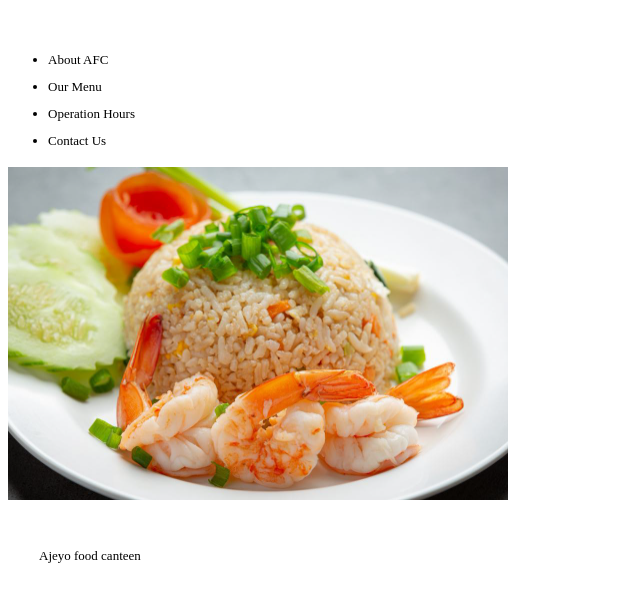
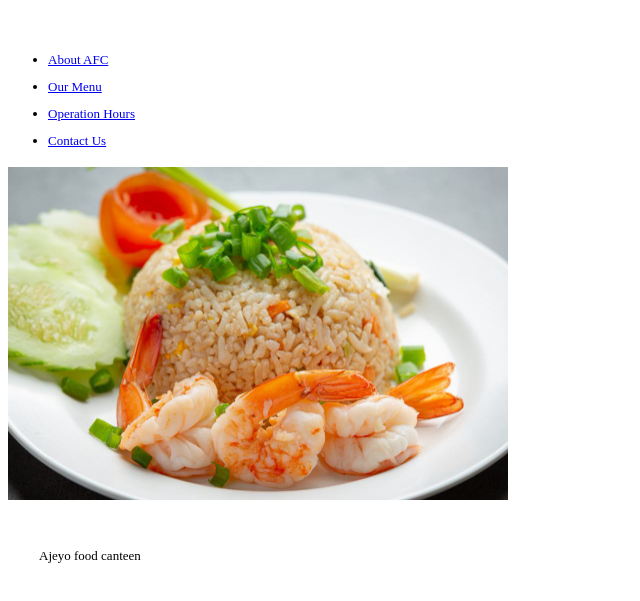
Before and after one commit to okesanjofathia/AJEYO-APP, a plain HTML site: page index.html in a window 1280 px wide. Shown: the part 81-682 px from the top of the page, without its empty margins (0-640 px from the left). Drawn offline with Linux system fonts and the light colour scheme.

Commit message:
Ajeyo App

```diff
--- a/index.html
+++ b/index.html
@@ -24,10 +24,10 @@
     </header>
     <div>
       <ul style="line-height: 27px; font-style: normal; font-size: small">
-        <li>About AFC</li>
-        <li>Our Menu</li>
-        <li>Operation Hours</li>
-        <li>Contact Us</li>
+        <li><a href="About AFC.html">About AFC</a></li>
+        <li><a href="Our Menu.html">Our Menu</a></li>
+        <li> <a href="Operation Hours.html">Operation Hours</a></li>
+        <li> <a href="Contact US.html">Contact Us</a></li>
       </ul>
     </div>
     <img src="Images/shrimp.png" alt="Shrimp" />
```
Also changed, not shown: About AFC.html (+2 -2 lines), 2 other files.
